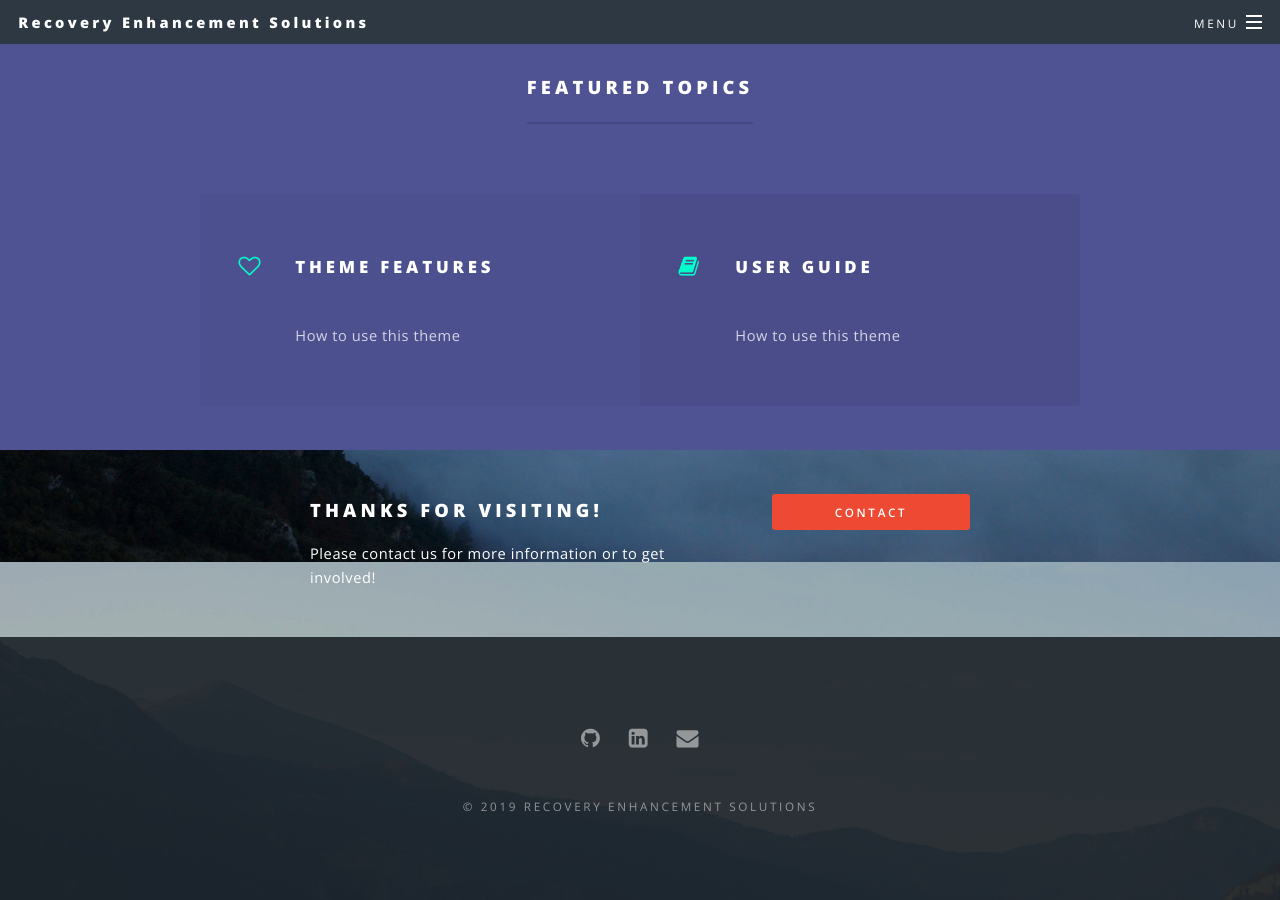
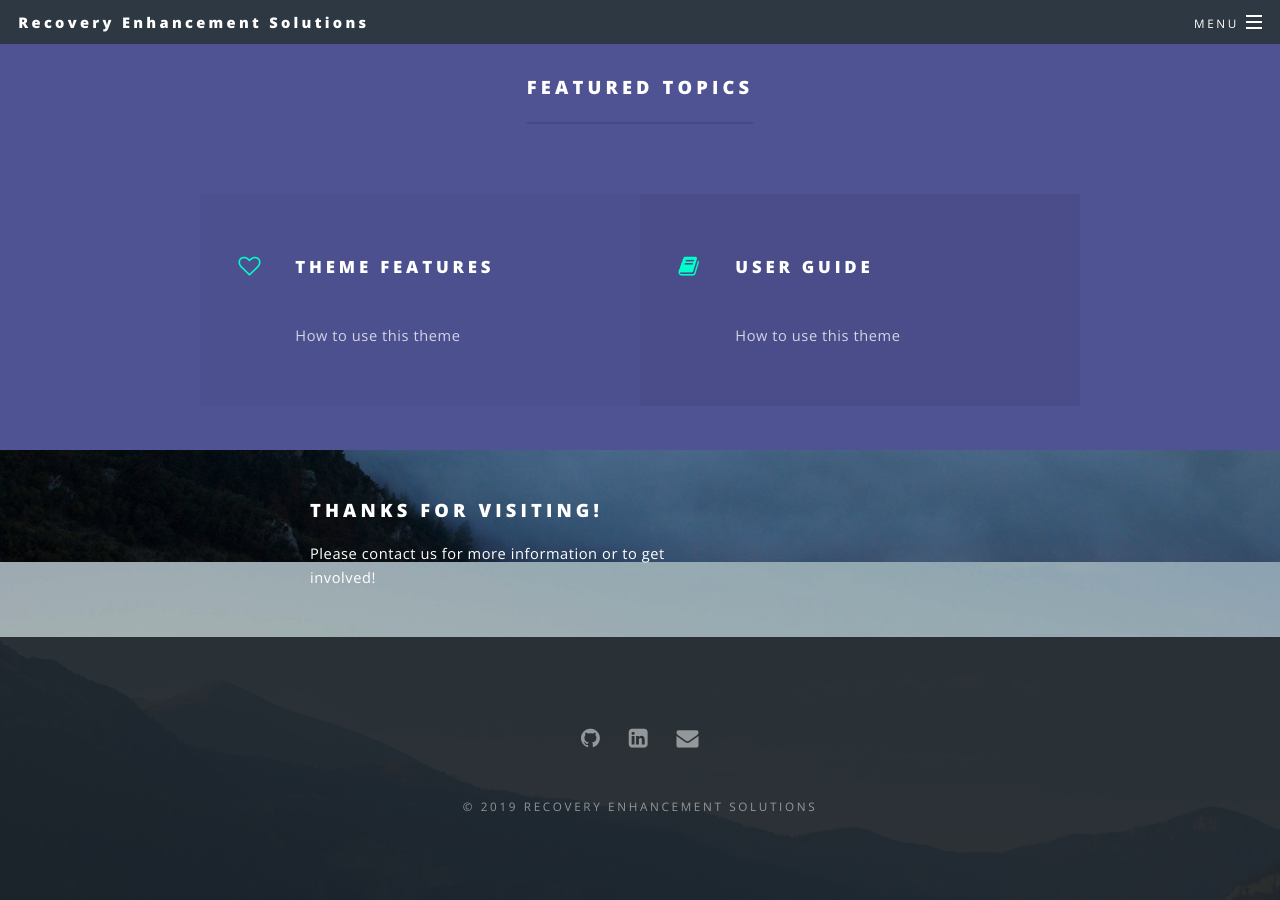
Before and after one commit to RecoveryEnhancementSolutions/recoveryenhancementsolutions.github.io, a Jekyll site: the page built from index.md, in a window 1280 px wide and 900 px high, scrolled down 2138 px. Built offline with Jekyll 4.4.1, drawn with Linux system fonts in a browser that asks for light colours.

Commit message:
Remove references to contact page until it works

```diff
--- a/_layouts/landing.html
+++ b/_layouts/landing.html
@@ -120,10 +120,10 @@
                 <h2>{{ site.closing-head }}</h2>
                 <p>{{ site.closing-para }}</p>
               </header>
-              <ul class="actions vertical">
+              <!-- <ul class="actions vertical"> -->
                 <!-- <li><a href="#" class="button fit special">Activate</a></li> -->
-                <li><a href="{{ '/contact/' | prepend: site.baseurl }}" class="button fit special">Contact</a></li>
-              </ul>
+                <!-- <li><a href="{{ '/contact/' | prepend: site.baseurl }}" class="button fit special">Contact</a></li> -->
+              <!-- </ul> -->
             </div>
           </section>
 
--- a/_pages/contact.html
+++ b/_pages/contact.html
@@ -2,7 +2,7 @@
 key: 3
 title: Contact
 permalink: /contact/
-options: nolanding
+options: nolanding, nolink, nomenu
 excerpt: Get in touch
 background-image: caustic_light.jpg
 script-includes:
```
